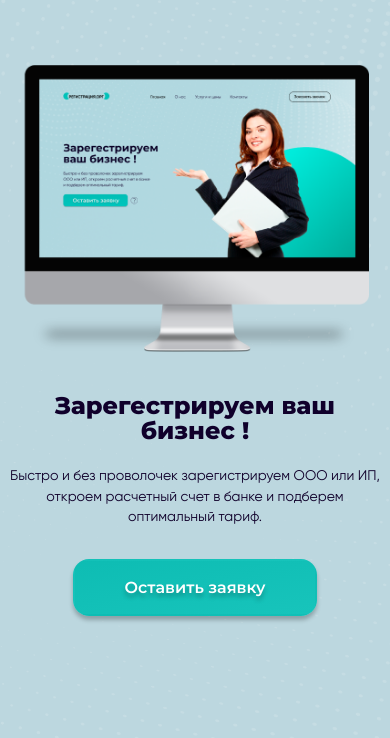
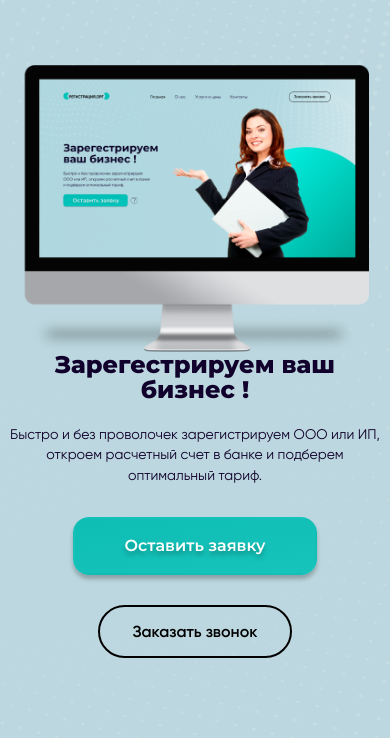
Before and after one commit to b-nikolay/temp-site, a plain HTML site: page index.html in a window 390 px wide. Shown: the part 106-844 px from the top of the page. Drawn offline with nearby package versions, Linux system fonts and the light colour scheme.

Commit message:
commit-16

```diff
--- a/css/style.css
+++ b/css/style.css
@@ -1553,6 +1553,9 @@ line-height: 147%;
 
 color: #000000;
   }
+  .header__btn-1 {
+    display: block !important;
+  }
   .info__description span {
     font-size: 14px;
     margin-top: 12px;
--- a/index.html
+++ b/index.html
@@ -51,7 +51,7 @@
             </span>
             <div class="main__text-btns">
               <button class="main__text-btn square-btn">Оставить заявку</button>
-              <button style="display: none;" class="header__btn rounded-btn">
+              <button style="display: none;" class="header__btn header__btn-1 rounded-btn">
                 Заказать звонок
               </button>
             </div>
```
